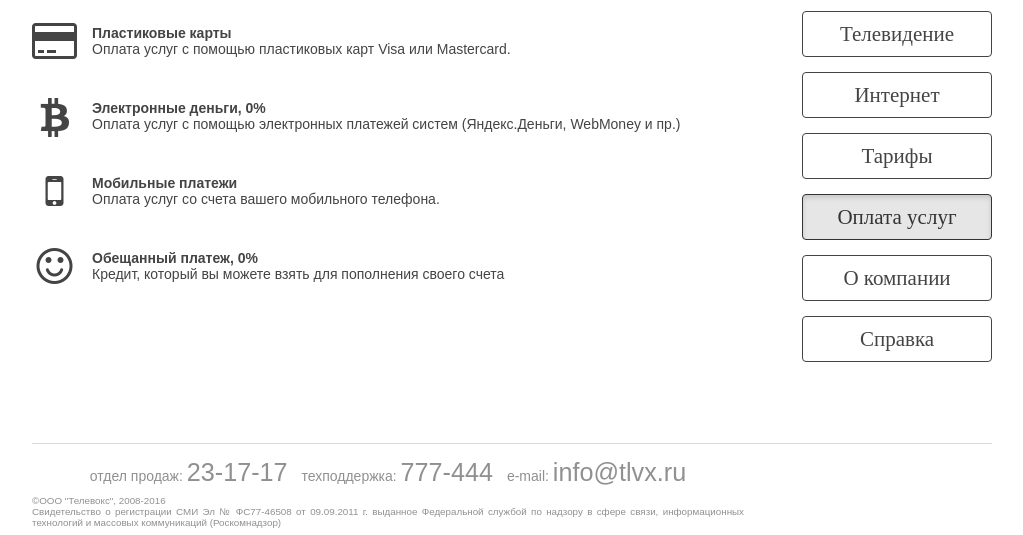
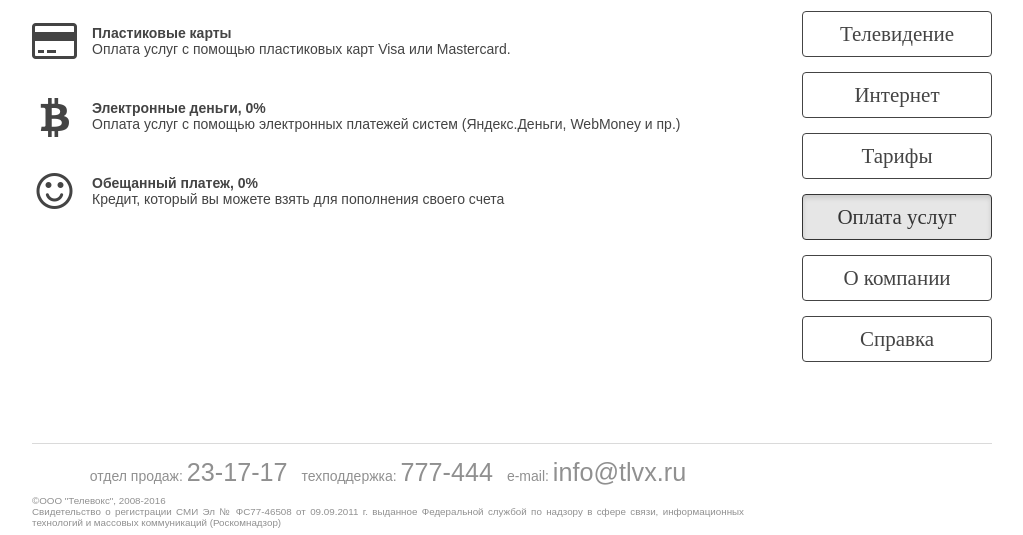
Before and after one commit to beebikun/www-foxy, a Django app: a page that uses templates/client/payment.html in a window 1280 px wide. Shown: the part 242-777 px from the top of the page, without its empty margins (128-1151 px from the left). Run offline with Django 3.2, Linux system fonts and the light colour scheme; parts of the project's set-up code (start-up, migrations or seed data) failed here and were passed over; some libraries are stand-ins or nearby versions; some web fonts are replaced.

Commit message:
удаление блока "Мобильные платежи"

```diff
--- a/templates/client/payment.html
+++ b/templates/client/payment.html
@@ -57,20 +57,6 @@
     </a><!-- /.text-left.payment-items -->
 
 
- <!-- Мобильные платежи -->
-    <a class="text-left payment-items" href="{% url 'client-payment' name='mobile' %}">
-         <div class="icon-box">
-            <i style="" class="fa fa-3x fa-mobile " ></i>
-        </div><!-- /.icon-box -->
-        <div class="payment-items-right">
-            <div class="payment-items-name">
-                Мобильные платежи
-            </div>
-            <span class="payment-items-description">
-                Оплата услуг со счета вашего мобильного телефона.</span>
-        </div><!-- /.payment-items-right -->
-    </a><!-- /.text-left.payment-items -->
-
 <!-- Обещанный платеж -->
     <a class="text-left payment-items" href="{% url 'client-payment' name='limit' %}">
         <div class="icon-box">
```
